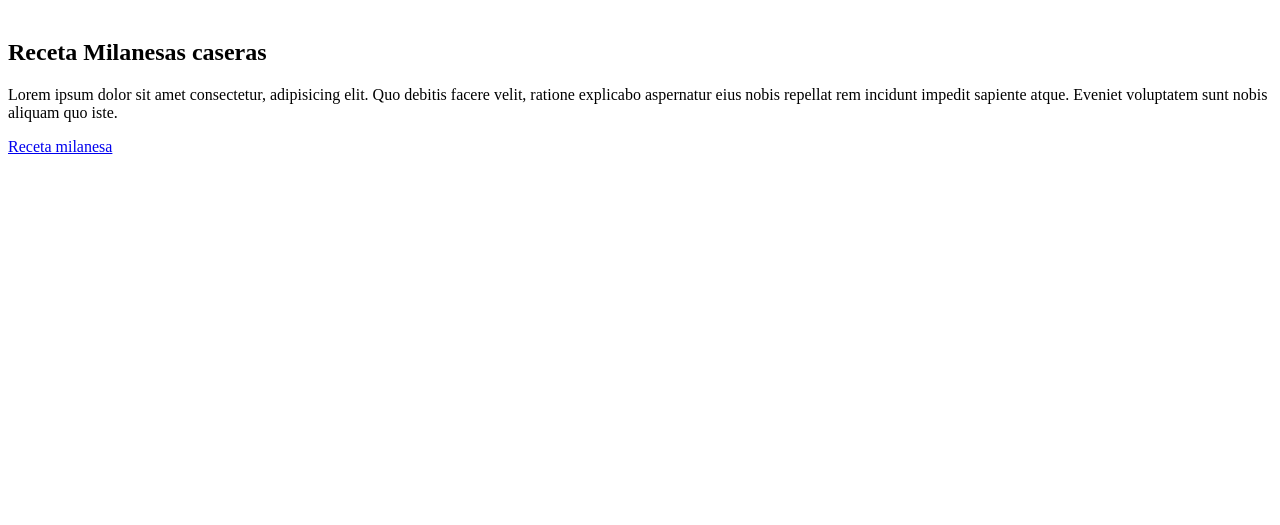
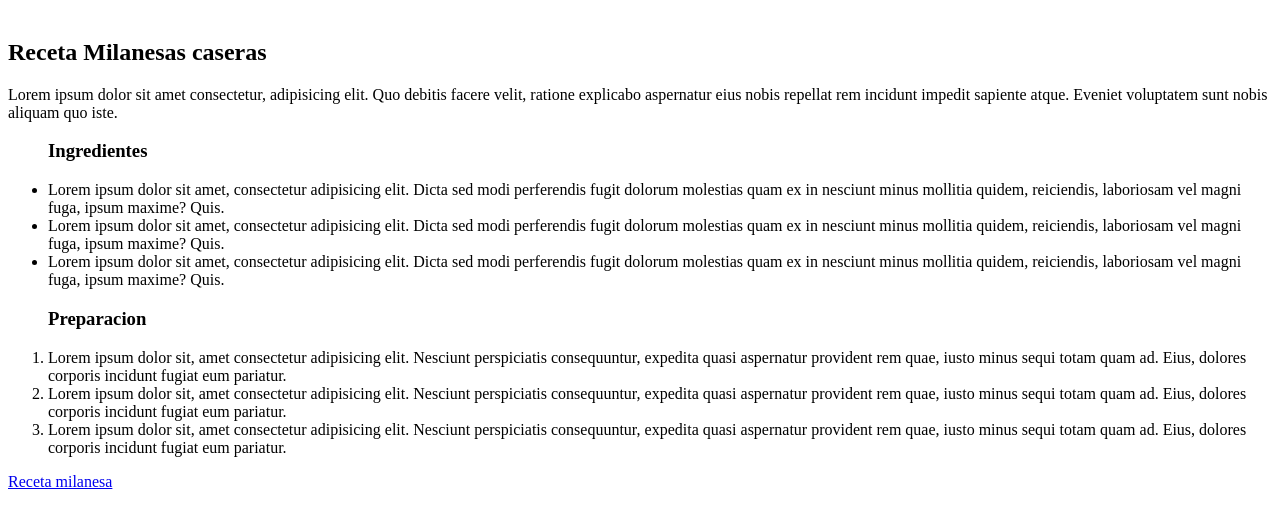
Before and after one commit to Nico98-tech/odin-recipes, a plain HTML site: page index.html in a window 1280 px wide. Shown: the part 79-604 px from the top of the page. Drawn offline with Linux system fonts and the light colour scheme.

Commit message:
EDIT index.html

```diff
--- a/index.html
+++ b/index.html
@@ -15,6 +15,20 @@
 
     <p>Lorem ipsum dolor sit amet consectetur, adipisicing elit. Quo debitis facere velit, ratione explicabo aspernatur eius nobis repellat rem incidunt impedit sapiente atque. Eveniet voluptatem sunt nobis aliquam quo iste.</p>
 
+    <ul>
+        <h3>Ingredientes</h3>
+        <li>Lorem ipsum dolor sit amet, consectetur adipisicing elit. Dicta sed modi perferendis fugit dolorum molestias quam ex in nesciunt minus mollitia quidem, reiciendis, laboriosam vel magni fuga, ipsum maxime? Quis.</li>
+        <li>Lorem ipsum dolor sit amet, consectetur adipisicing elit. Dicta sed modi perferendis fugit dolorum molestias quam ex in nesciunt minus mollitia quidem, reiciendis, laboriosam vel magni fuga, ipsum maxime? Quis.</li>
+        <li>Lorem ipsum dolor sit amet, consectetur adipisicing elit. Dicta sed modi perferendis fugit dolorum molestias quam ex in nesciunt minus mollitia quidem, reiciendis, laboriosam vel magni fuga, ipsum maxime? Quis.</li>
+    </ul>
+
+    <ol>
+        <h3>Preparacion</h3>
+        <li>Lorem ipsum dolor sit, amet consectetur adipisicing elit. Nesciunt perspiciatis consequuntur, expedita quasi aspernatur provident rem quae, iusto minus sequi totam quam ad. Eius, dolores corporis incidunt fugiat eum pariatur.</li>
+        <li>Lorem ipsum dolor sit, amet consectetur adipisicing elit. Nesciunt perspiciatis consequuntur, expedita quasi aspernatur provident rem quae, iusto minus sequi totam quam ad. Eius, dolores corporis incidunt fugiat eum pariatur.</li>
+        <li>Lorem ipsum dolor sit, amet consectetur adipisicing elit. Nesciunt perspiciatis consequuntur, expedita quasi aspernatur provident rem quae, iusto minus sequi totam quam ad. Eius, dolores corporis incidunt fugiat eum pariatur.</li>
+    </ol>
+
     <a href="recipes/milanesa.html">Receta milanesa</a>
 </body>
 </html>
```
